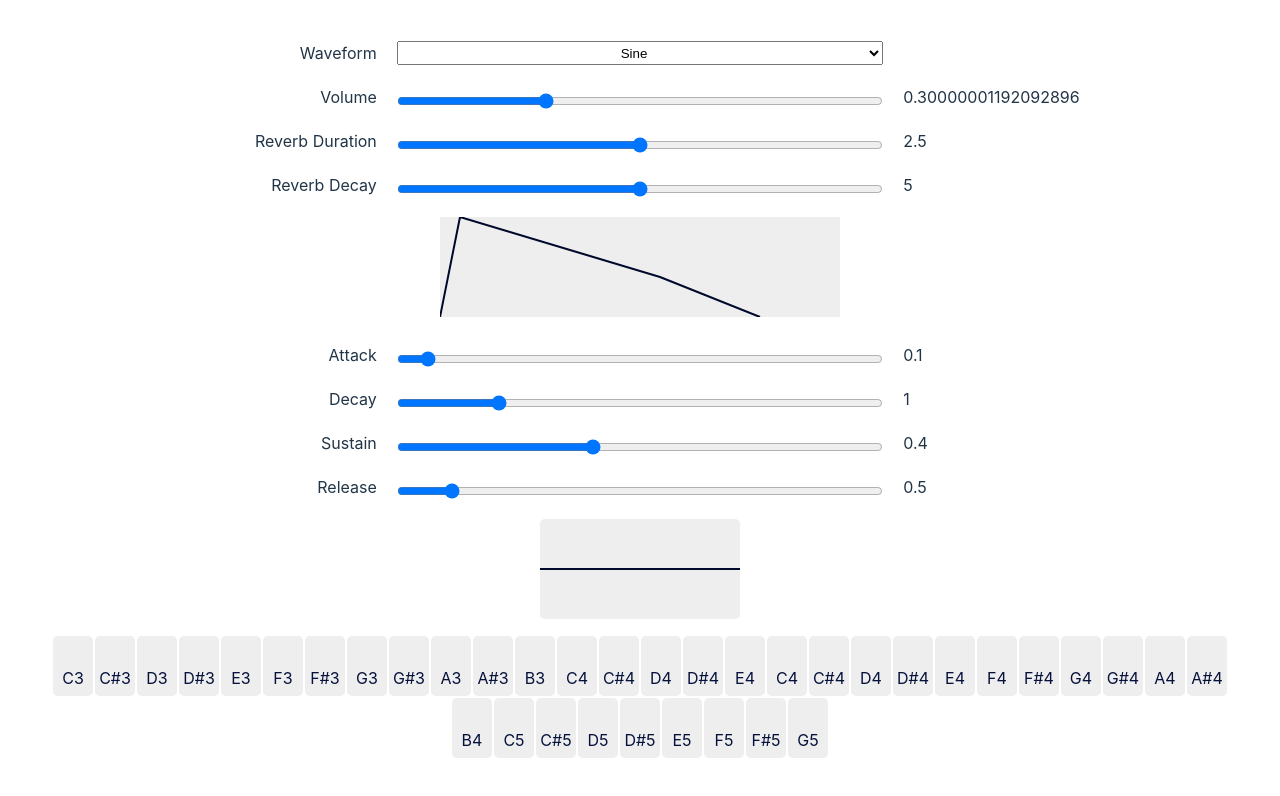
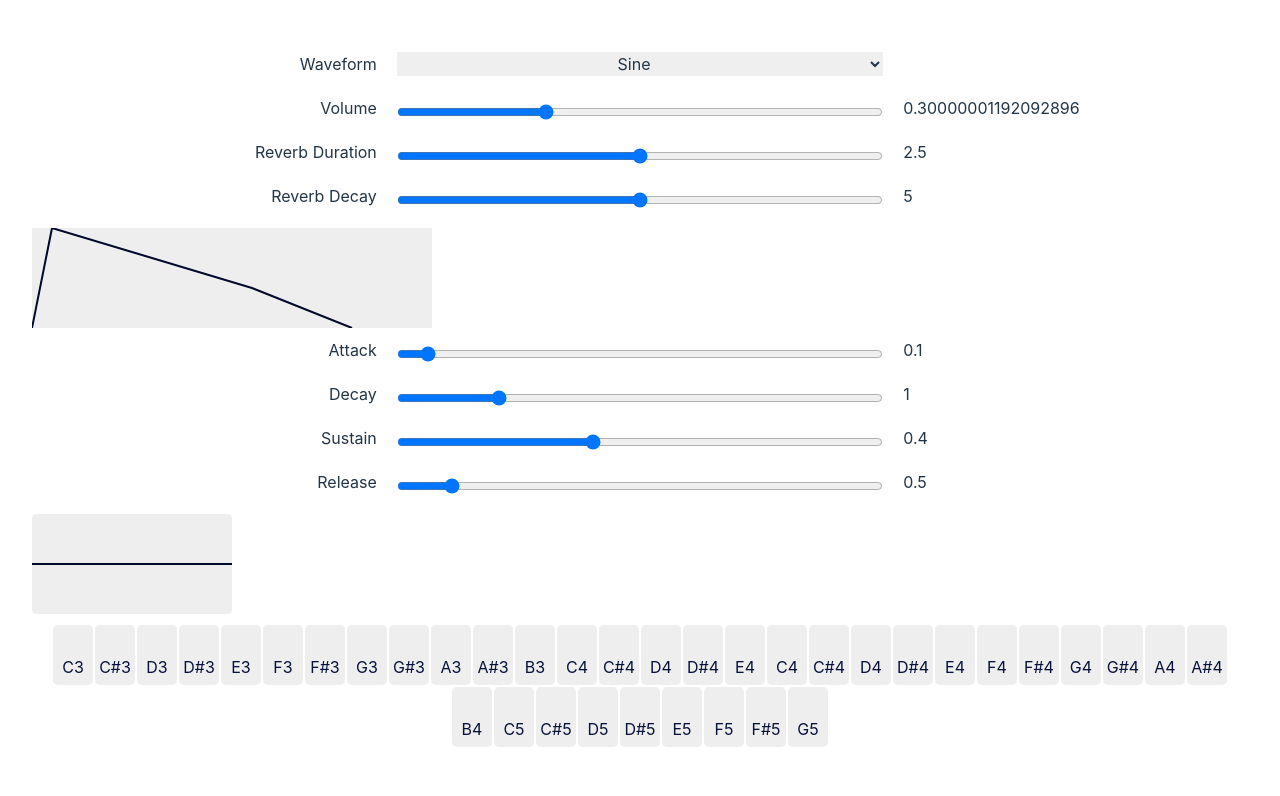
Before and after one commit to TeraByte1024/vsti, a Vue app: page / in a window 1280 px wide. Shown: the top 796 px of the page. Built offline with nearby package versions, Linux system fonts and the light colour scheme.

Commit message:
chore: Add tailwindcss dependency

```diff
--- a/package.json
+++ b/package.json
@@ -11,6 +11,7 @@
   "dependencies": {
     "@types/node": "^20.2.5",
     "pinia": "^2.1.3",
+    "tailwindcss": "^3.3.2",
     "vue": "^3.2.45",
     "vuex": "^4.0.2"
   },
--- a/src/App.vue
+++ b/src/App.vue
@@ -1,5 +1,5 @@
 <script setup>
-import VstiMainView from './views/vsti/VstiMainView.vue';
+import VstiMainView from "./views/vsti/VstiMainView.vue";
 </script>
 
 <template>
--- a/src/style.css
+++ b/src/style.css
@@ -1,3 +1,7 @@
+@tailwind base;
+@tailwind components;
+@tailwind utilities;
+
 :root {
   font-family: Inter, Avenir, Helvetica, Arial, sans-serif;
   font-size: 16px;
--- /dev/null
+++ b/tailwind.config.ts
@@ -0,0 +1,8 @@
+/** @type {import('tailwindcss').Config} */
+export default {
+  content: ["./src/**/*.{vue,html,js,ts}"],
+  theme: {
+    extend: {},
+  },
+  plugins: [],
+};
```
Also changed, not shown: src/main.ts (+4 -4 lines), 1 other file (tests, documents, lock files or other folders).
